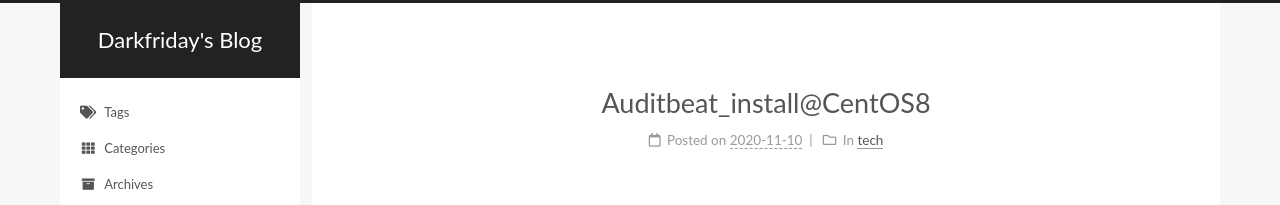
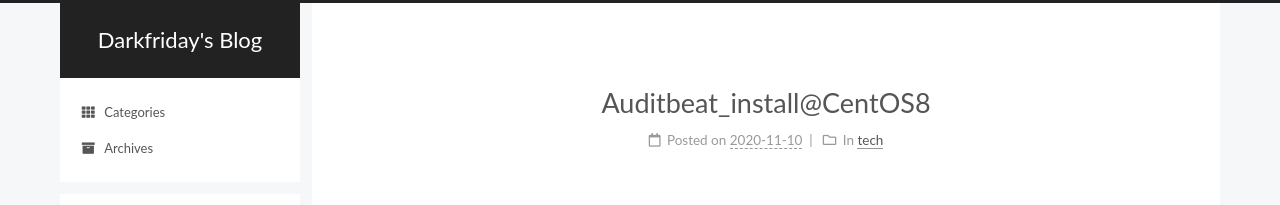
Before and after one commit to darkfriday/darkfriday.github.io, a plain HTML site: page 2020/11/10/Auditbeat-install/index.html in a window 1280 px wide. Shown: the top 205 px of the page. Drawn offline with nearby package versions, Linux system fonts and the light colour scheme.

Commit message:
Updating blog by hexo deploy plugin

```diff
--- a/2020/11/10/Auditbeat-install/index.html
+++ b/2020/11/10/Auditbeat-install/index.html
@@ -132,11 +132,6 @@
 
 <nav class="site-nav">
   <ul class="main-menu menu">
-        <li class="menu-item menu-item-tags">
-
-    <a href="/tags/" rel="section"><i class="fa fa-tags fa-fw"></i>Tags</a>
-
-  </li>
         <li class="menu-item menu-item-categories">
 
     <a href="/categories/" rel="section"><i class="fa fa-th fa-fw"></i>Categories</a>
```
Also changed, not shown: 2020/11/10/CoreDNS-安裝教學-in-Centos8-Docker/index.html (+0 -5 lines), 2020/11/10/Elasticsearch、Kibana、Beats-和-Logstash-的安全設定/index.html (+0 -5 lines), archives/2020/11/index.html (+0 -5 lines), archives/2020/index.html (+0 -5 lines), archives/index.html (+0 -5 lines), categories/tech/index.html (+0 -5 lines), index.html (+0 -5 lines), tags/beats/index.html (+0 -5 lines), tags/centos/index.html (+0 -5 lines), tags/dnf/index.html (+0 -5 lines), tags/el8/index.html (+0 -5 lines).
